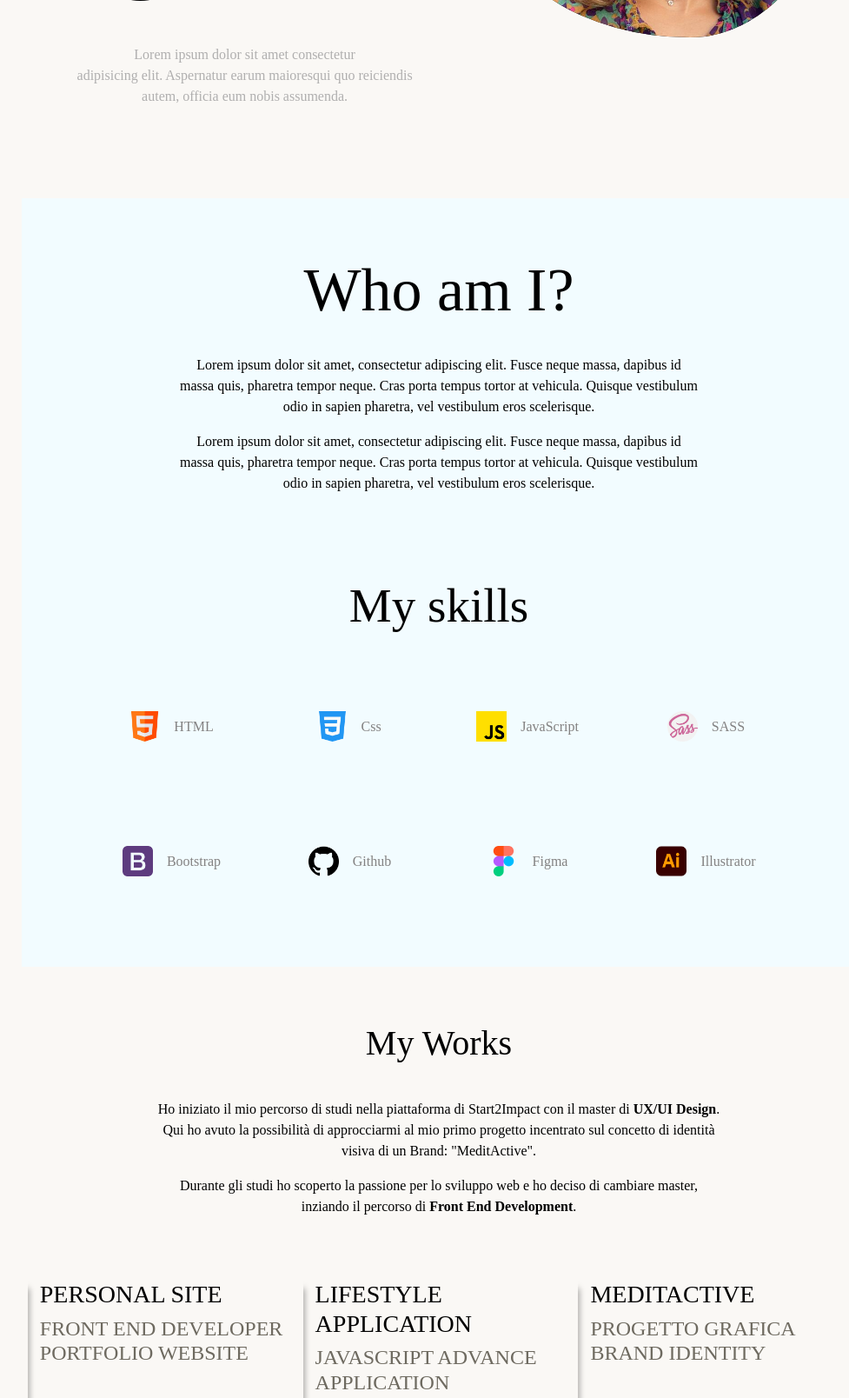
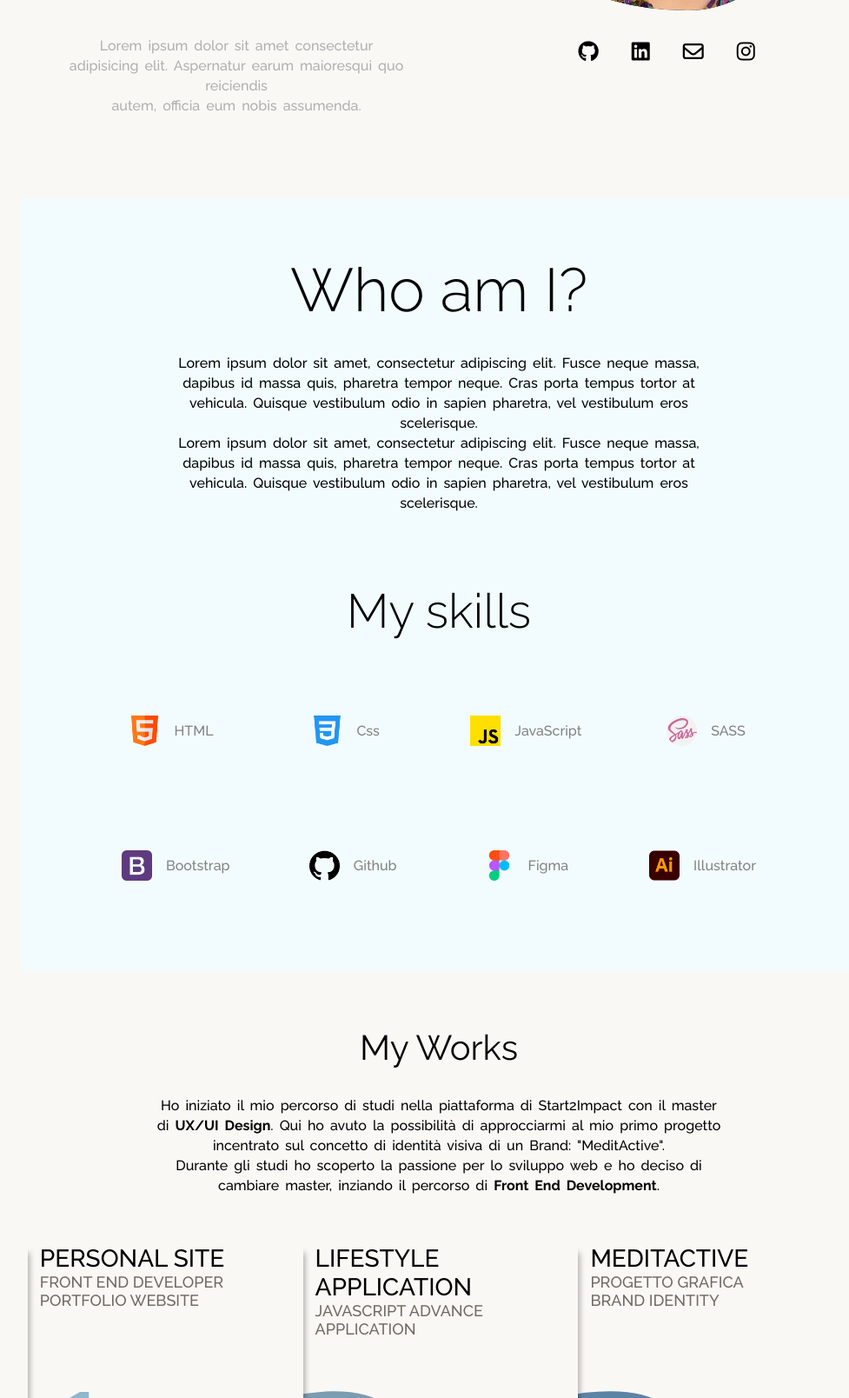
Before and after one commit to mirirosca/RoscaMirela_Portfolio, a plain HTML site: page index.html in a window 1280 px wide. Shown: the part 576-2184 px from the top of the page at 87% size, without its empty margins (135-1112 px from the left). Drawn offline with nearby package versions, Linux system fonts and the light colour scheme.

Commit message:
correzione font

```diff
--- a/index.css
+++ b/index.css
@@ -1,10 +1,3 @@
-@font-face {
-  font-family: "made tommy" 'Gill Sans', 'Gill Sans MT', Calibri, 'Trebuchet MS', sans-serif;
-  font-family: "meghan";
-  src: url(./font/made-tommy-regular-personal-use.otf);
-  src: url(./font/Meghan.ttf);
-}
-
 *,
 *::before,
 *::after {
@@ -13,9 +6,30 @@
   box-sizing: border-box;
   text-decoration: none;
   list-style: none;
-  font-family: "made tommy";
-  color: black;
   scroll-behavior: smooth;
+}
+
+h1,
+h2,
+h3,
+h4,
+h5,
+h6 {
+  font-family: 'Raleway', sans-serif;
+}
+
+p,
+a {
+  font-family: 'Raleway', sans-serif;
+  font-weight: 500;
+  word-spacing: 3px;
+  line-height: 23px;
+}
+
+span {
+  font-family: 'Raleway', sans-serif;
+  word-spacing: 3px;
+  line-height: 23px;
 }
 
 button{
@@ -75,13 +89,12 @@ header {
 
 .home h1 {
   text-align: center;
-  font-family: "made tommy";
   text-transform: uppercase;
   font-size: 120px;
+  font-weight: 200;
   margin-bottom: 0;
   line-height: 94px;
   letter-spacing: 5px;
-  font-weight: 300;
   }
 
 .home div:nth-child(1) {
@@ -106,7 +119,15 @@ header {
   margin-bottom: 0;
 }
 
-.home div:nth-child(2) {
+.home div:last-child {
+  display: flex;
+  flex-direction: column;
+  align-items: center;
+  justify-content: center;
+  gap: 32px;
+}
+
+.home div:last-child div:nth-child(1) {
   width: 400px;
   height: 400px;
   background-color: black;
@@ -115,13 +136,38 @@ header {
   position: relative;
 }
 
-.home div:nth-child(2) img {
+.home div:last-child div:nth-child(1) img {
   width: 400px;
   object-fit: cover;
   position: absolute;
   top: 0;
   left: 0;
 }
+
+.home div:last-child div:nth-child(2) {
+  display: flex;
+  flex-direction: row;
+  justify-content: center;
+  align-items: center;
+  gap: 32px;
+}
+
+.icona {
+  font-size: 24px;
+  transition: 0s 0s;
+  color: black;
+  padding: 3px;
+}
+
+.icona:hover {
+  color: rgb(143, 194, 212);
+}
+
+.icona:active {
+  color: rgb(45, 102, 122);
+}
+
+
 
 @media ( max-width: 992px) {
 
@@ -166,14 +212,14 @@ header {
 .about-section h2 {
   margin: 64px 0 32px 0;
   font-size: 70px;
-  font-weight: 400;
+  font-weight: 300;
   text-align: center;
 }
 
 .about-section h3 {
   font-size: 55px;
   margin: 48px 0;
-  font-weight: 400;
+  font-weight: 300;
   text-align: center;
 }
 
@@ -293,11 +339,6 @@ header {
 }
 
 
-footer {
-  height: 300px;
-  background-color: rgb(176, 195, 213);
-}
-
 @media ( max-width: 992px) {
 
   .home {
@@ -405,7 +446,6 @@ footer {
   position: absolute;
   top: 70px;
   left: -50px;
-  font-family: "tommy made";
   font-size: 400px;
   font-weight: 300;
   z-index: -1;
@@ -426,14 +466,19 @@ footer {
   color: rgb(92, 132, 167);
 }
 
-.projects h3,
-.projects h4 {
+.projects h4,
+.projects h5 {
   text-transform: uppercase;
-  font-weight: 400;
+  font-weight: 500;
   margin-left: 16px;
 }
 
 .projects h4 {
+  font-size: 28px;
+}
+
+.projects h5 {
+  font-size: 18px;
   color: rgb(110, 106, 96);;
 }
 
@@ -584,3 +629,9 @@ footer {
 #back-home a:hover {
   color: rgb(123, 122, 122);
 }
+
+
+footer {
+  height: 300px;
+  background-color: rgb(176, 195, 213);
+}
--- a/index.html
+++ b/index.html
@@ -4,9 +4,12 @@
   <meta charset="UTF-8">
   <meta name="viewport" content="width=device-width, initial-scale=1.0">
   <link rel="stylesheet" href="./index.css">
-  <link href="https://cdn.jsdelivr.net/npm/bootstrap@5.3.0/dist/css/bootstrap.min.css"
-  rel="stylesheet" integrity="sha384-9ndCyUaIbzAi2FUVXJi0CjmCapSmO7SnpJef0486qhLnuZ2cdeRhO02iuK6FUUVM"
-  crossorigin="anonymous">
+  <link rel="preconnect" href="https://fonts.googleapis.com">
+  <link rel="preconnect" href="https://fonts.gstatic.com" crossorigin>
+  <link href="https://fonts.googleapis.com/css2?family=Raleway:wght@100;200;300;400;500;600;700&display=swap" rel="stylesheet">
+  <link rel="stylesheet" href="https://cdnjs.cloudflare.com/ajax/libs/font-awesome/6.4.2/css/all.min.css"
+  integrity="sha512-z3gLpd7yknf1YoNbCzqRKc4qyor8gaKU1qmn+CShxbuBusANI9QpRohGBreCFkKxLhei6S9CQXFEbbKuqLg0DA=="
+  crossorigin="anonymous" referrerpolicy="no-referrer" />
 
   <title>Document</title>
 </head>
@@ -31,7 +34,15 @@
          Aspernatur earum maioresqui quo reiciendis <br>autem, officia eum nobis assumenda.</p>
     </div>
     <div>
-      <img src="./immagini/foto-profilo.jpeg" alt="">
+      <div>
+        <img src="./immagini/foto-profilo.jpeg" alt="">
+      </div>
+      <div>
+       <a href="https://github.com/mirirosca/RoscaMirela_Portfolio.git" target="_blank"><i class="fa-brands fa-github icona"></i></a>
+       <a href="https://www.linkedin.com/in/roscamiri/" target="_blank"><i class="fa-brands fa-linkedin icona"></i></a>
+       <a href="mailto:roscamiri@gmail.com" target="_blank"><i class="fa-regular fa-envelope icona"></i></a>
+       <a href="https://www.instagram.com/mirirosca/" target="_blank"><i class="fa-brands fa-instagram icona"></i></a>
+      </div>
     </div>
   </section>
 
@@ -103,22 +114,22 @@
     <div class="projects">
       <div class="project-one">
         <div>
-          <h3>personal site</h3>
-          <h4>front end developer <br>portfolio website</h4>
+          <h4>personal site</h4>
+          <h5>front end developer <br>portfolio website</h5>
         </div>
         <button class="project-button" id="btn-one"><a href="./progetto-portfolio.html">see project</a></button>
       </div>
       <div class="project-two">
         <div>
-          <h3>lifestyle application</h3>
-          <h4>javascript advance<br>application</h4>
+          <h4>lifestyle application</h4>
+          <h5>javascript advance<br>application</h5>
         </div>
         <button class="project-button" id="btn-two"><a href="./progetto-javascript.html">see project</a></button>
       </div>
       <div class="project-three">
         <div>
-          <h3>meditactive</h3>
-          <h4>progetto grafica<br>brand identity</h4>
+          <h4>meditactive</h4>
+          <h5>progetto grafica<br>brand identity</h5>
         </div>
         <button class="project-button" id="btn-three"><a href="./progetto-grafica.html">see project</a></button>
       </div>
```
Also changed, not shown: progetto-grafica.html (+3 -0 lines), progetto-javascript.html (+3 -0 lines), progetto-portfolio.css (+4 -4 lines), progetto-portfolio.html (+5 -2 lines).
